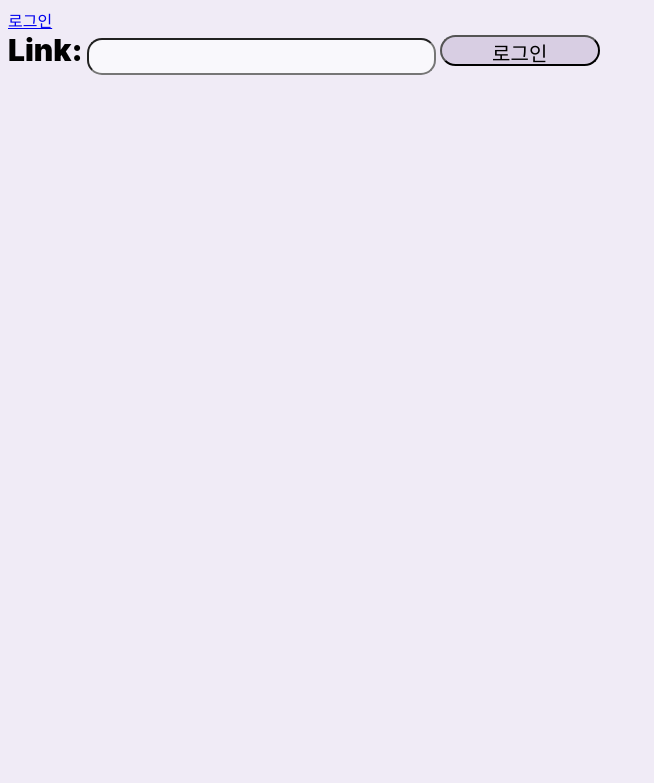
After one commit to sinsohi/shortener, a Django app: template templates/account/login.html in a window 1280 px wide. The commit adds this page. Shown: the top 783 px of the page, without its empty margins (0-654 px from the left). Run offline with Django 4.2, Linux system fonts and the light colour scheme; the template is opened without the code that fills it: values that come from a table or form of the project are taken from there, others are empty.

Commit message:
account 추가

```diff
--- /dev/null
+++ b/templates/account/complete.html
@@ -0,0 +1,6 @@
+{% extends "index.html"%}
+
+{% block content %}
+<h2>{{ username }}님 환영합니다.</h2>
+<a href="{% url 'url:index' %}">메인페이지</a>
+{% endblock content %}
--- /dev/null
+++ b/templates/account/login.html
@@ -0,0 +1,9 @@
+{% extends "index.html" %}
+
+{% block content %}
+<form method="POST">
+    {% csrf_token %}
+    {{ form }}
+    <button type="submit">로그인</button>
+</form>
+{% endblock content %}
--- /dev/null
+++ b/templates/header.html
@@ -0,0 +1,10 @@
+<header>
+    <nav>
+        {% if user.is_authenticated %}
+            {{ user.username }}
+        {% else %}
+            <a href="{% url 'account:login' %}">로그인</a>
+        {% endif %}
+
+    </nav>
+</header>
--- a/templates/index.html
+++ b/templates/index.html
@@ -4,9 +4,54 @@
 <head>
     <meta charset="UTF-8">
     <title>URL 링크단축 서비스</title>
+    <style>
+        body {
+            background: rgba(217, 203, 232, 0.37);
+        }
+
+        h1 {
+            color: #000;
+            font-size: 40px;
+            font-style: normal;
+            font-weight: 400;
+            line-height: normal;
+        }
+
+        label {
+            color: #000;
+            font-family: Inter;
+            font-size: 30px;
+            font-style: normal;
+            font-weight: 900;
+            line-height: normal;
+        }
+
+        input {
+            border-radius: 15px;
+            background: rgba(255, 255, 255, 0.65);
+            width: 349px;
+            height: 37px;
+            flex-shrink: 0;
+        }
+
+        button {
+            width: 160px;
+            height: 31px;
+            flex-shrink: 0;
+            border-radius: 20px;
+            background: rgba(173, 154, 193, 0.37);
+            color: #000;
+            font-family: Patua One;
+            font-size: 20px;
+            font-style: normal;
+            font-weight: 400;
+            line-height: normal;
+        }
+    </style>
 </head>
 
 <body>
+    {% include "header.html"%}
     {% block content %}
     {% endblock %}
 </body>
--- a/templates/url/index.html
+++ b/templates/url/index.html
@@ -1,9 +1,13 @@
 {% extends "index.html" %}
 
 {% block content %}
+<h1>
+    Url Shortener
+</h1>
+
 <form method="post">
     {% csrf_token %}
     {{form}}
-    <button type="submit">단축</button>>
+    <button type="submit">shorten url</button>>
 </form>
 {% endblock %}
```
Also changed, not shown: account/urls.py (+8 -0 lines), account/views.py (+29 -1 lines), templates/account/register.html (added, +9 -0 lines).
